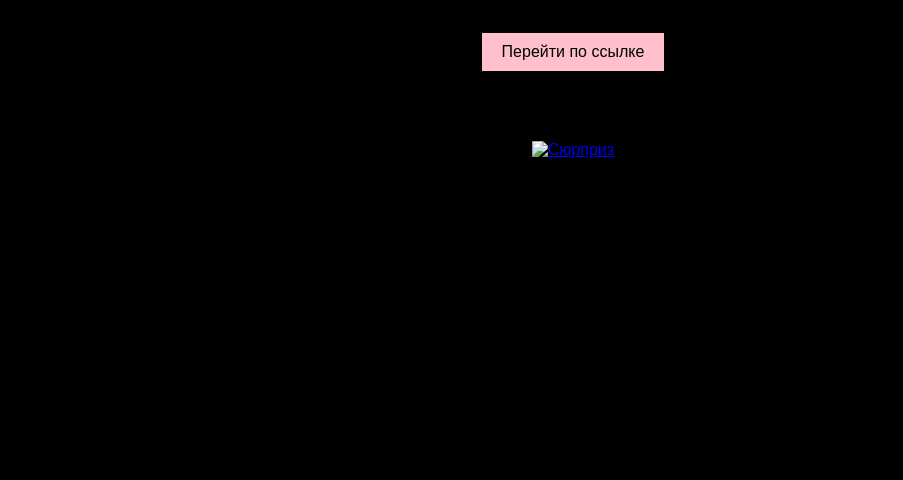
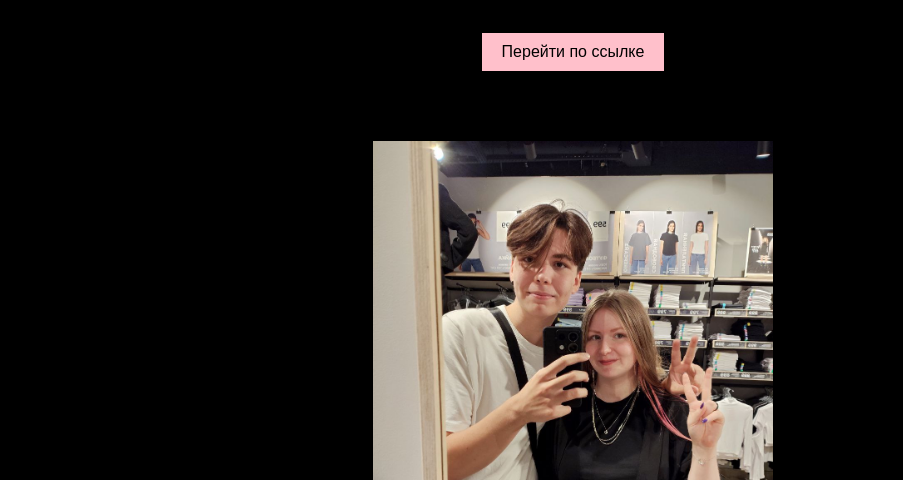
Before and after one commit to sangay124/valentine-s_day, a plain HTML site: page index.html in a window 1280 px wide. Shown: the part 320-800 px from the top of the page, without its empty margins (67-970 px from the left). Drawn offline with Linux system fonts and the light colour scheme.

Commit message:
Update index.html

```diff
--- a/index.html
+++ b/index.html
@@ -74,7 +74,7 @@
 
     <div class="image-container">
         <a href="https://example.com" target="_blank">
-            <img src="valentine_image.jpg" alt="Сюрприз">
+            <img src="./img/valentine_image.jpg" alt="Сюрприз">
         </a>
     </div>
 
```
